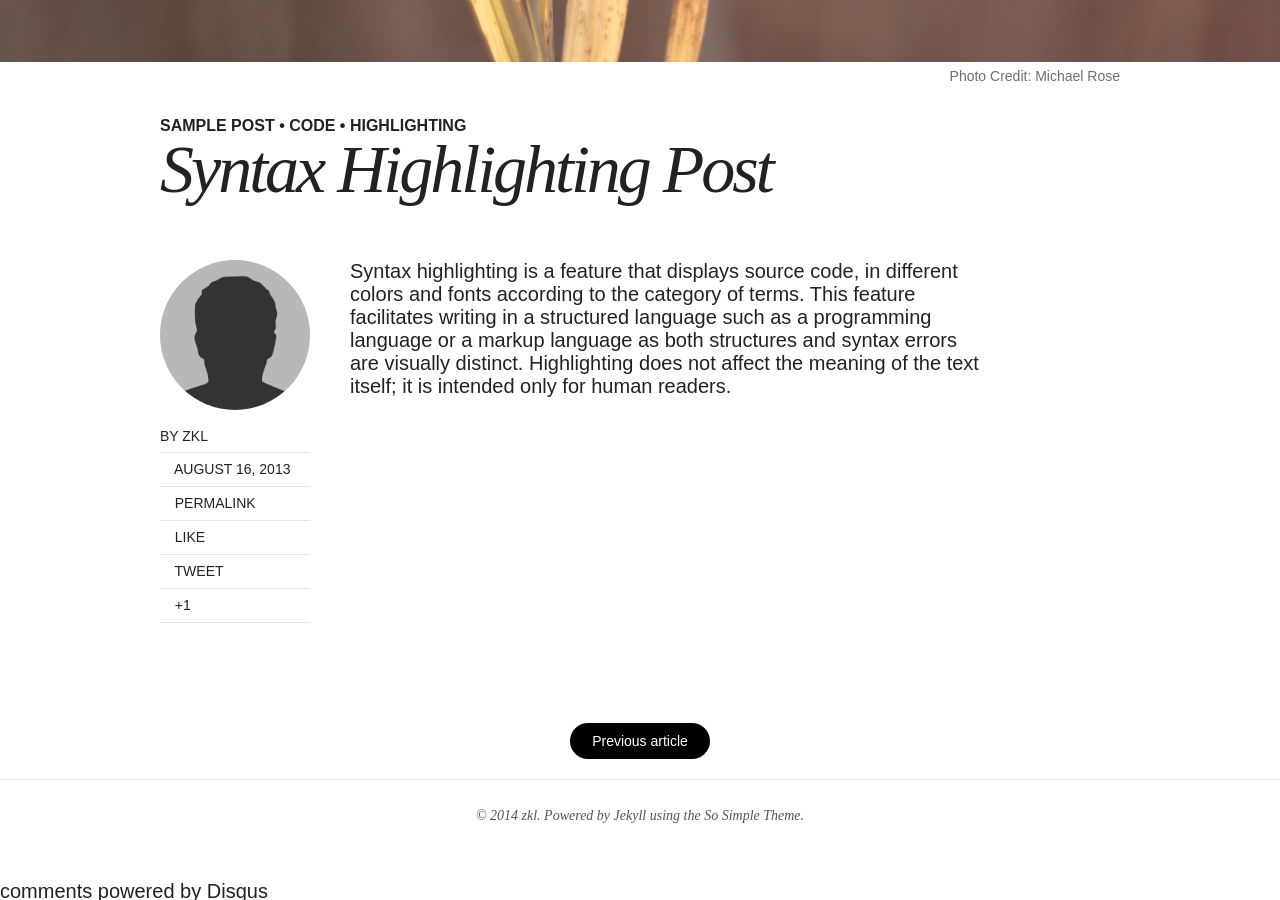
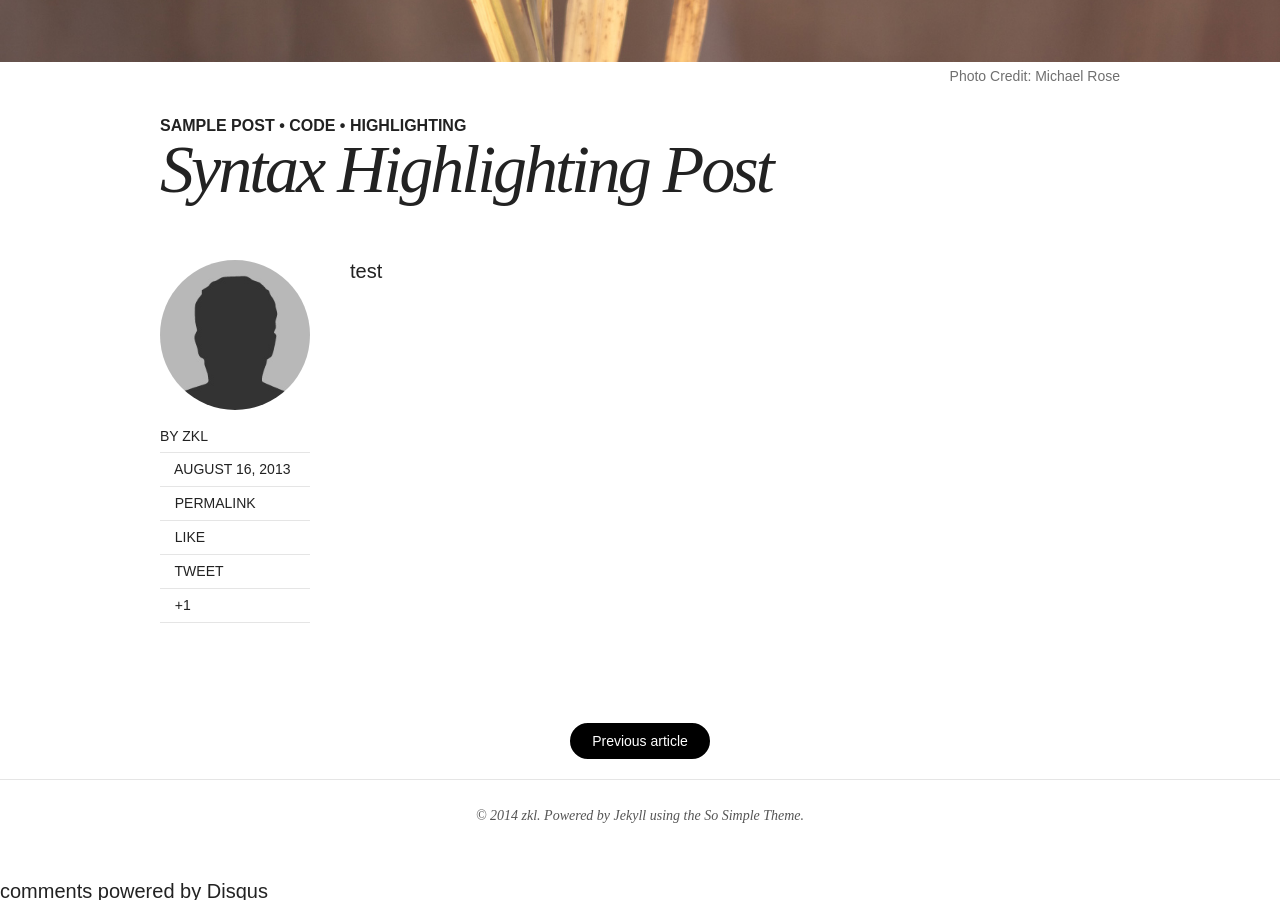
Before and after one commit to zkl/zkl.github.com, a Jekyll site: the page built from _posts/2013-08-16-code-highlighting-post.md, in a window 1280 px wide and 900 px high, scrolled down 632 px. Built offline with Jekyll 4.4.1, drawn with Linux system fonts in a browser that asks for light colours; nearby versions of some CDN libraries; comment, search, counter and statistics services are not loaded.

Commit message:
修改bug

```diff
--- a/_posts/2013-08-16-code-highlighting-post.md
+++ b/_posts/2013-08-16-code-highlighting-post.md
@@ -12,4 +12,4 @@ comments: true
 share: true
 ---
 
-Syntax highlighting is a feature that displays source code, in different colors and fonts according to the category of terms. This feature facilitates writing in a structured language such as a programming language or a markup language as both structures and syntax errors are visually distinct. Highlighting does not affect the meaning of the text itself; it is intended only for human readers.
+test
```
Also changed, not shown: 1 other file.
